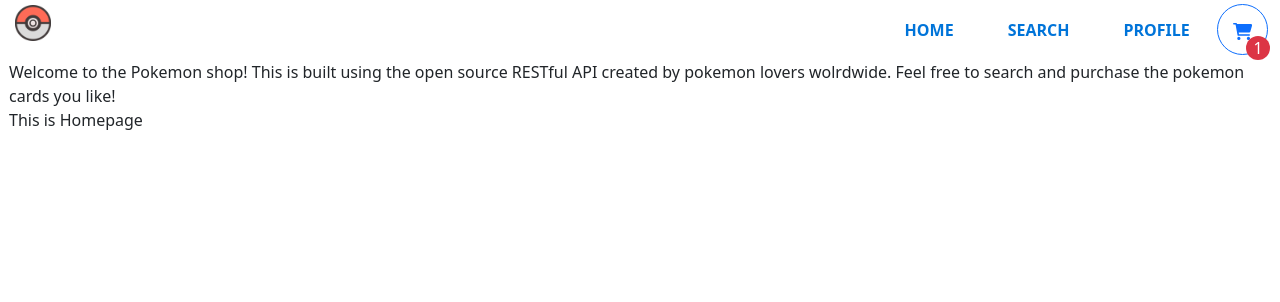
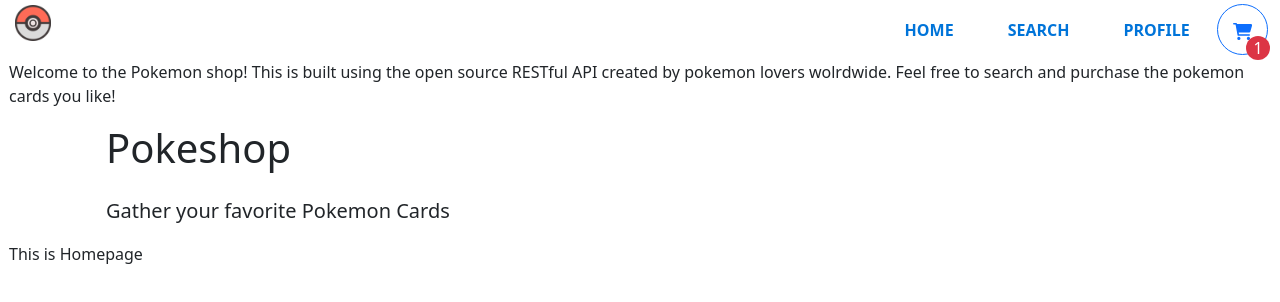
Before and after one commit to Chen-Stefan/pokeshop, a React (Create React App) app in the folder client/: page / in a window 1280 px wide. Shown: the top 302 px of the page. Built offline with nearby package versions, Linux system fonts and the light colour scheme.

Commit message:
Create left column for authentication component

```diff
--- a/client/src/App.tsx
+++ b/client/src/App.tsx
@@ -8,6 +8,7 @@
 import Profile from "./pages/Profile";
 import Checkout from "./pages/Checkout";
 import Welcome from "./components/Welcome";
+import Authentication from "./components/Authentication";
 
 function App() {
   const ctx = useContext(myContext);
@@ -16,6 +17,7 @@
     <BrowserRouter>
       <Navbar />
       <Welcome />
+      <Authentication />
       <Routes>
         <Route path="/" element={<Homepage />}></Route>
         <Route path="/search" element={<Search />}></Route>
--- a/client/src/components/Authentication.tsx
+++ b/client/src/components/Authentication.tsx
@@ -2,6 +2,13 @@
 
 export default function Authentication() {
   return (
-    <div>Authentication</div>
+    <div className="col">
+    <div className="jumbotron jumbotron-fluid mt-3">
+      <div className="container">
+        <h1 className="my-2 mx-4">Pokeshop</h1>
+        <p className="lead mx-4 mt-4">Gather your favorite Pokemon Cards</p>
+      </div>
+    </div>
+    </div>
   )
 }
```
